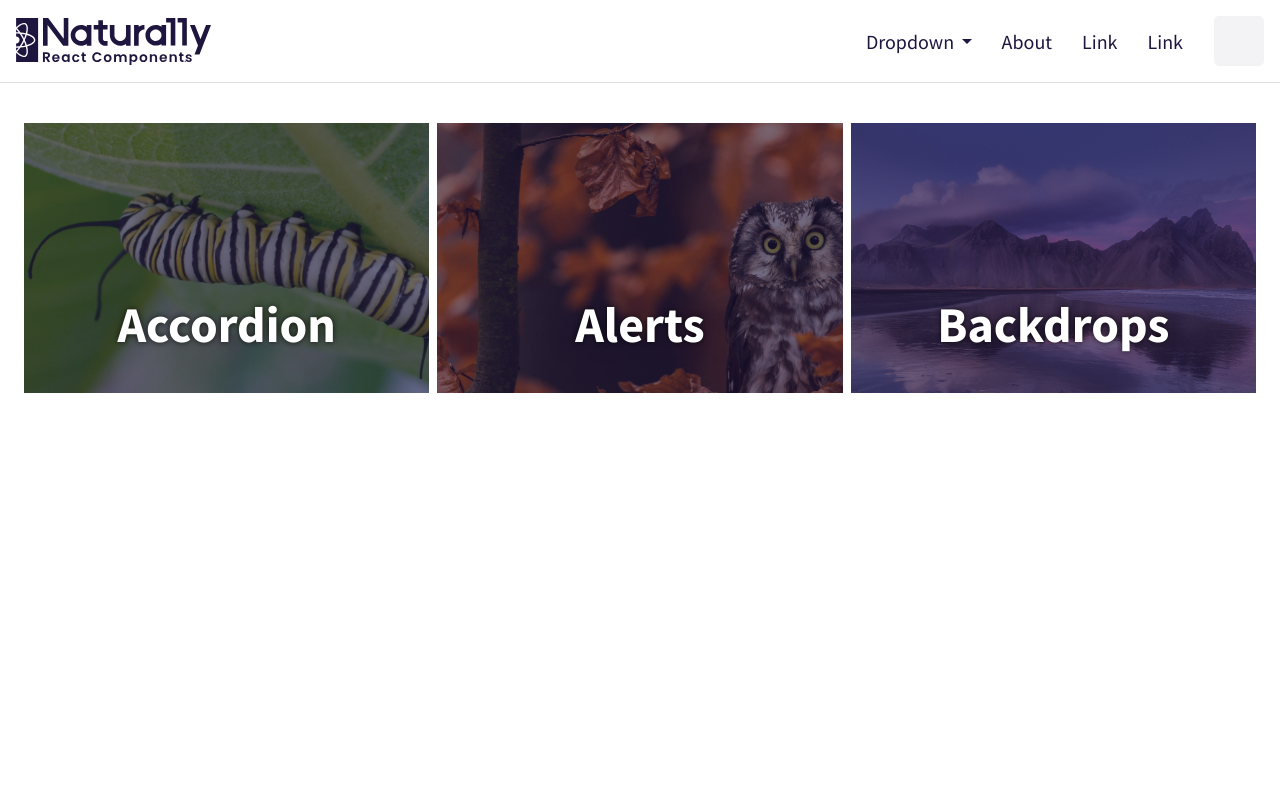
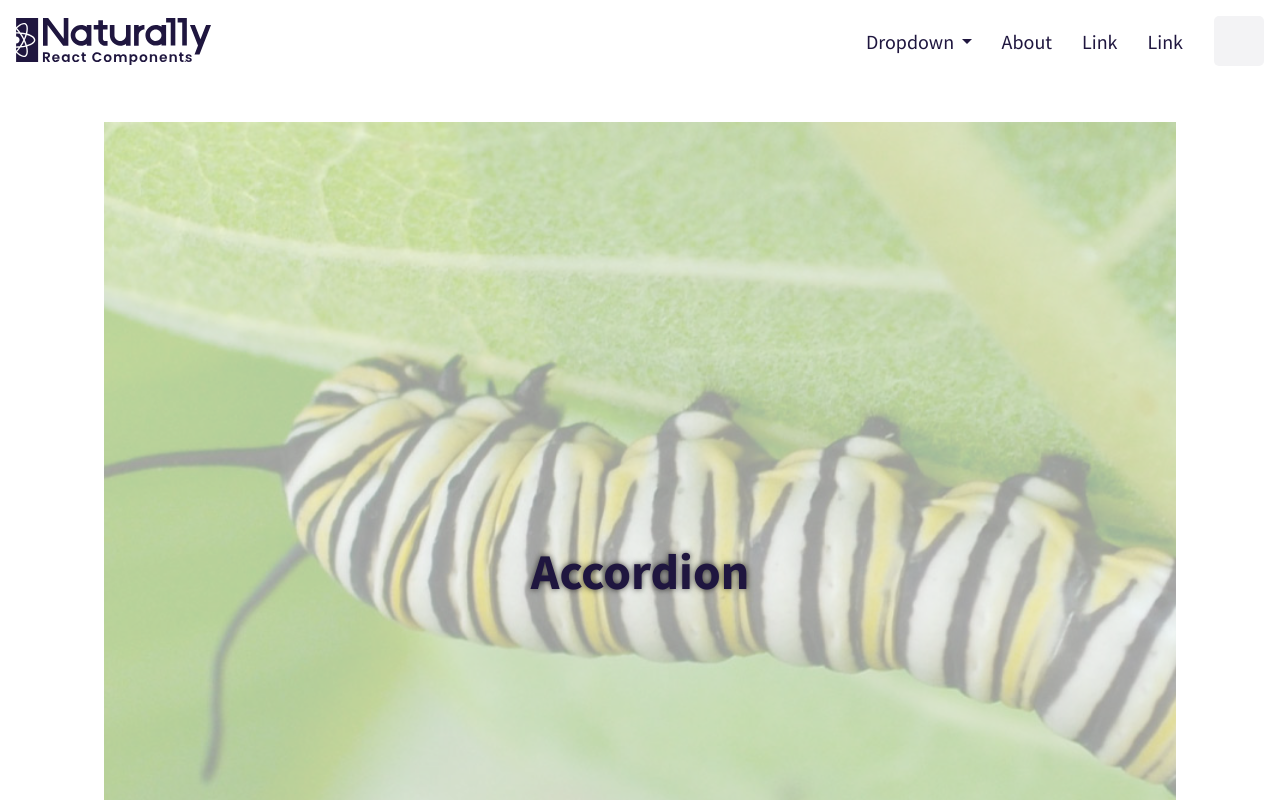
Before and after one commit to cavidano/natura11y-react, a React (Create React App) app: page / in a window 1280 px wide. Shown: the top 800 px of the page. Built offline with nearby package versions, Linux system fonts and the light colour scheme; some icons are missing.

Commit message:
updating backdrop

```diff
--- a/public/index.html
+++ b/public/index.html
@@ -1,5 +1,5 @@
 <!DOCTYPE html>
-<html lang="en">
+<html class="theme-canvas--prefers" lang="en">
 
   <head>
     <meta charset="utf-8" />
--- a/src/components/About.js
+++ b/src/components/About.js
@@ -8,6 +8,7 @@ import React, { useState } from 'react';
 
 import Accordion from '../natura11y/modules/accordion/Accordion';
 import Alert from '../natura11y/modules/alerts/Alert';
+import Modal from '../natura11y/modules/modal/Modal'
 
 const About = () => {
 	const [showAlert, setShowAlert] = useState(true);
--- a/src/components/Backdrop/Backdrop.js
+++ b/src/components/Backdrop/Backdrop.js
@@ -1,4 +1,7 @@
 import React from 'react';
+
+
+import { Link } from 'react-router-dom';
 
 const Backdrop = ( props ) => {
 
@@ -6,23 +9,29 @@ const Backdrop = ( props ) => {
 		title = 'Backdrop Title',
 		imageURL = 'https://via.placeholder.com/1500x750',
 		imageAlt = 'Placeholder',
-		fixedHeight = true
-	} = props
+		fixedHeight = null
+	} = props;
+
+	let classFixed = fixedHeight !== null ? ' backdrop--fixed': '';
+	let styleFixed = {'--backdrop-fixed-height': fixedHeight !== null ? `${fixedHeight}px` : null };
 
 	return (
-		<article className={`backdrop theme-dark aspect-ratio-3x2 ${fixedHeight ? 'backdrop--fixed' : ''}`}>
+		<Link
+			to="/"
+			className={`backdrop${classFixed}`}
+			style={styleFixed}>
 
 			<div className='backdrop__image'>
 				<img className='opacity-40' src={imageURL} alt={imageAlt} />
 			</div>
 
-			<div className='backdrop__cover align-content-end'>
+			<div className='backdrop__cover'>
 				<div className='container medium margin-y-4'>
 					<h1 className='text-shadow'>{title}</h1>
 				</div>
 			</div>
 
-		</article>
+		</Link>
 	);
 }
 
--- a/src/components/Home.js
+++ b/src/components/Home.js
@@ -3,26 +3,24 @@ import Backdrop from "./Backdrop/Backdrop";
 const Home = () => {
 	return (
 		<>
-			<div
-				className="container padding-y-4 grid grid--column-3--lg gap-1" style={{'--backdrop-fixed-height': '700px'}
-				}>
+			<div className="container medium padding-y-4">
 
 				<Backdrop
 					title="Accordion"
 					imageURL='images/banner/accordion.jpg'
-					fixedHeight={true}
+					fixedHeight={900}
 				/>
 
 				<Backdrop
 					title="Alerts"
 					imageURL='images/banner/alerts.jpg'
-					fixedHeight={true}
+					fixedHeight={300}
 				/>
 
 				<Backdrop
 					title="Backdrops"
 					imageURL='images/banner/backdrops.jpg'
-					fixedHeight={true}
+					fixedHeight={300}
 				/>
 
 			</div>
--- a/src/natura11y/modules/modal/Modal.js
+++ b/src/natura11y/modules/modal/Modal.js
@@ -1,9 +1,71 @@
-import React from 'react'
+/*
 
-const Modal = () => {
-  return (
-    <div>Modal</div>
-  )
-}
+// Modal
 
-export default Modal
+*/
+
+const Modal = ( props ) => {
+
+	const {
+		scrollAll = false,
+		closeOutside = false,
+		title = 'Modal Title',
+		children = <p>Lorem ipsum dolor sit amet, consectetur adipiscing elit.</p>
+
+	} = props;
+
+
+  let classScrolAll = scrollAll === true ? ' modal--scroll-all' : '';
+
+	return (
+		<div
+			className={`modal ${classScrolAll} padding-2`}
+			id='modal-example-01'
+			role='dialog'
+			data-modal-close-outside={closeOutside}>
+			<div
+				className='modal__content narrow border-radius box-shadow-3'
+				aria-labelledby='modal-example-01-title'
+			>
+				<header className='modal__content__head border-bottom'>
+					<h2 className='h6' id='modal-example-01-title'>
+						{title}
+					</h2>
+					<button className='button button--icon-only' data-modal-close>
+						<span className='icon icon-close' aria-hidden='true'></span>
+					</button>
+				</header>
+
+				<main className='modal__content__body' id='modal-example-01-content'>
+					<p>
+						The <strong>meerkat</strong> (Suricata suricatta) or suricate is a
+						small <a href='#1'>mongoose</a> found in southern Africa. It is
+						characterised by a broad head, large eyes, a pointed snout, long
+						legs, a thin tapering tail, and a brindled coat pattern. The
+						head-and-body length is around 24–35 cm (9.4–13.8 in), and the
+						weight is typically between 0.62 and 0.97 kg (1.4 and 2.1 lb). The
+						coat is light grey to yellowish brown with alternate, poorly defined
+						light and dark bands on the back. Meerkats have foreclaws adapted
+						for digging and have the ability to thermoregulate to survive in
+						their harsh, dry habitat. Three subspecies are recognised.
+					</p>
+				</main>
+
+				<footer className='modal__content__foot border-top text-color-link'>
+					<ul className='nav nav--horizontal justify-content-between'>
+						<li>
+							<a href='#1'>Secondary Action</a>
+						</li>
+						<li>
+							<a className='button rounded-pill' href='#1'>
+								Primary Action
+							</a>
+						</li>
+					</ul>
+				</footer>
+			</div>
+		</div>
+	);
+};
+
+export default Modal;
--- a/src/natura11y/modules/navigation/PrimaryNavigation.js
+++ b/src/natura11y/modules/navigation/PrimaryNavigation.js
@@ -4,20 +4,23 @@
 
 */
 
-import React, { useEffect, useRef, useState } from 'react';
+import React, { useRef, useState } from 'react';
 
 import { Link } from 'react-router-dom';
 
 import Dropdown from './Dropdown';
 import Brand from './Brand';
 
-const PrimaryNavigation = ({ navType = 'inline' }) => {
+const PrimaryNavigation = ( props ) => {
+
+	const {
+		navType = 'inline', // 'inline' or 'below'
+		breakpoint = 'lg' // breakpoint from mobile to desktop
+	} = props;
 
 	const menuButtonRef = useRef();
 
 	const [menuShow, setMenuShow] = useState(false);
-
-	useEffect(() => {}, []);
 
 	const handleClick = () => {
 		setMenuShow(!menuShow);
@@ -25,7 +28,8 @@ const PrimaryNavigation = ({ navType = 'inline' }) => {
 
 	return (
 
-		<div className={`primary-nav--${navType}--lg border-bottom`}>
+		<div className={`primary-nav--${navType}--${breakpoint}`}>
+
 			<div className='primary-nav__logo'>
 				<Link to='/' title='Home' data-logo='brand'>
 					<Brand />
@@ -54,6 +58,7 @@ const PrimaryNavigation = ({ navType = 'inline' }) => {
 			</nav>
 
 			<div className='primary-nav__toggle'>
+
 				<button
 					ref={menuButtonRef}
 					onClick={handleClick}
@@ -65,14 +70,16 @@ const PrimaryNavigation = ({ navType = 'inline' }) => {
 						className={`icon ${menuShow ? 'icon-close' : 'icon-menu'}`}
 						aria-hidden='true'
 					></span>
+
 				</button>
 			</div>
 
 			<div className='primary-nav__actions'>
 				<button className='button button--icon-only' aria-label='Language'>
-					<span className='icon icon-language'></span>
+					<span className='icon icon-mode-light-dark'></span>
 				</button>
 			</div>
+
 		</div>
 
 	);
```
Also changed, not shown: src/components/global/Header.js (+4 -5 lines).
